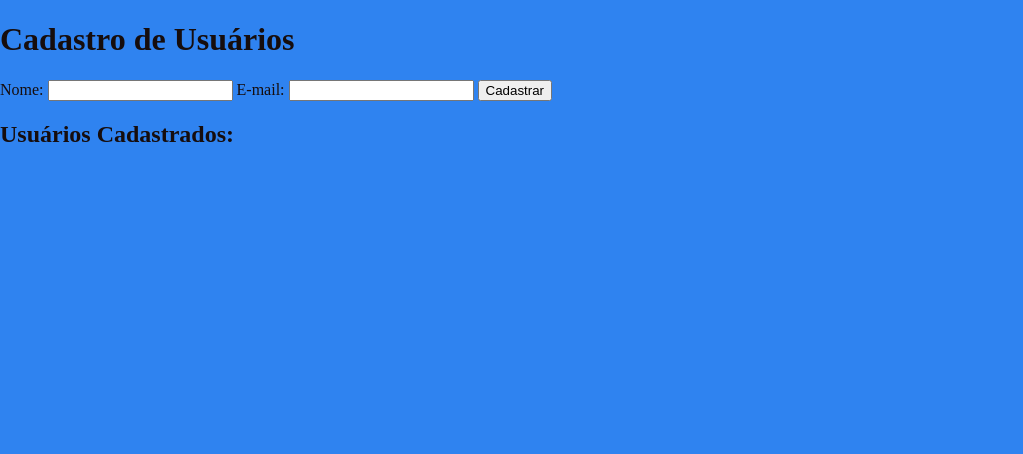
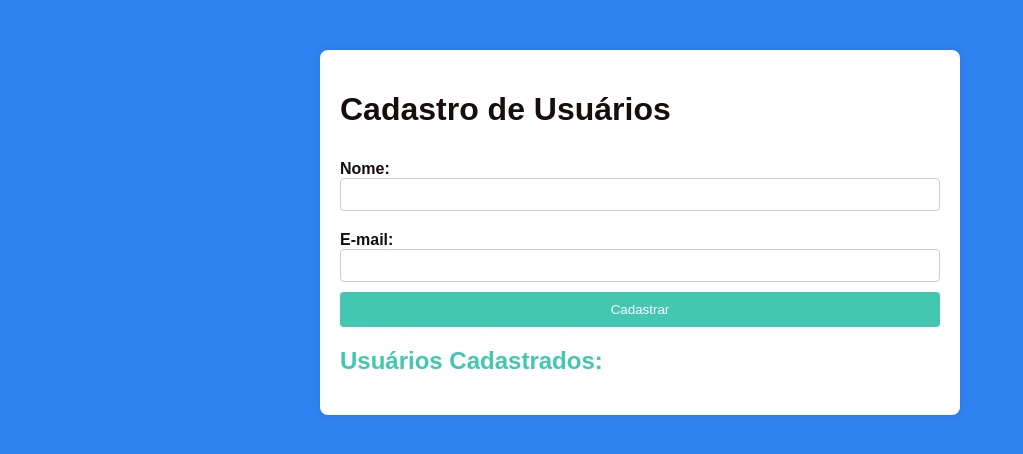
Before and after one commit to ev-lira/Verificai, a plain HTML site: page login.html in a window 1280 px wide. Shown: the whole page, without its empty margins (0-1023 px from the left). Drawn offline with Linux system fonts and the light colour scheme.

Commit message:
Update style.css

```diff
--- a/style.css
+++ b/style.css
@@ -1,33 +1,23 @@
-:root{
-    --cor-primária: #43c7b1;
-    --cor-secundária: #3e76ee;
+:root {
+    --cor-primaria: #43c7b1;
+    --cor-secundaria: #3e76ee;
     --cor-fundo: #2f83f0;
     --cor-texto: #160d0d;
+}
 
-
-    }
-    body{
+body {
+    font-family: 'Arial', sans-serif;
+    margin: 0;
+    padding: 0;
     background-color: var(--cor-fundo);
     color: var(--cor-texto);
-        margin: 0;
-        padding: 0;
 }
-
-    header{
-        background-color: var(--cor-primária);
-        color: whitesmoke;
-        margin: 20px;
-        padding: 20px;
-        word-spacing: 150px;
-    }
-
 .logo img{
     height: auto;
     width: 100px;
     margin: 100px;
     object-fit: fill;
 }
-
 
 nav ul{
     list-style-type: none;
@@ -52,6 +42,23 @@
  color: var(--cor-secundária)
 }
 
+header{
+    background-color: var(--cor-primaria);
+    color: whitesmoke;
+    margin: 20px;
+    padding: 20px;
+    word-spacing: 150px;
+}
+
+.container {
+    max-width: 600px;
+    margin: 50px auto;
+    padding: 20px;
+    background-color: #fff;
+    border-radius: 8px;
+    box-shadow: 0 0 10px rgba(0, 0, 0, 0.1);
+}
+
 .intro{
     text-align: center;
     padding: 20px 0;
@@ -60,7 +67,18 @@
 }
 
 .intro h1{
-        font-size: 8em;
+    font-size: 6em;
+}
+
+
+form {
+    display: flex;
+    flex-direction: column;
+}
+
+label {
+    margin-top: 10px;
+    font-weight: bold;
 }
 
 .Comentarios{
@@ -89,3 +107,30 @@
 footer{
     text-align: center;
 }
+
+input {
+    padding: 8px;
+    margin-bottom: 10px;
+    border: 1px solid #ccc;
+    border-radius: 4px;
+    box-sizing: border-box;
+}
+
+button {
+    padding: 10px;
+    background-color: var(--cor-primaria);
+    color: #fff;
+    border: none;
+    border-radius: 4px;
+    cursor: pointer;
+    transition: background-color 0.3s;
+}
+
+button:hover {
+    background-color: var(--cor-secundaria);
+}
+
+h2 {
+    margin-top: 20px;
+    color: var(--cor-primaria);
+}
```
Lines whose indentation alone changed are shown as unchanged.
